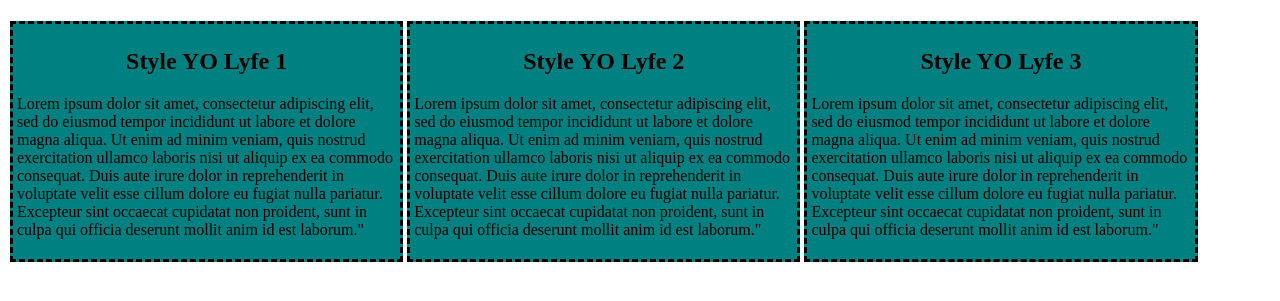
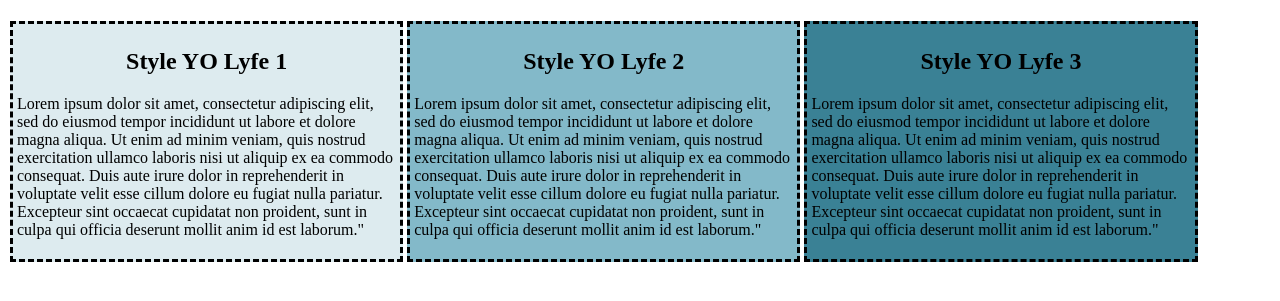
Before and after one commit to caylaxnicole/Interior, a plain HTML site: page index.html in a window 1280 px wide. Shown: the part 61-362 px from the top of the page. Drawn offline with Linux system fonts and the light colour scheme.

Commit message:
add different colors for each column, attempt to center.

```diff
--- a/css/styles.css
+++ b/css/styles.css
@@ -1,9 +1,33 @@
-.column {
+.block {
+  width: 100%;
+  margin-left: auto;
+  margin-right: auto;
+}
+
+.column-1 {
   width: 30%;
   float: left;
   padding: 4px;
   margin: 2px;
-  background-color: teal;
+  background-color: #DDEBEF;
+  border: 3px dashed black;
+}
+
+.column-2 {
+  width: 30%;
+  float: left;
+  padding: 4px;
+  margin: 2px;
+  background-color: #83B9C9;
+  border: 3px dashed black;
+}
+
+.column-3 {
+  width: 30%;
+  float: left;
+  padding: 4px;
+  margin: 2px;
+  background-color: #3A8195;
   border: 3px dashed black;
 }
 
--- a/index.html
+++ b/index.html
@@ -7,17 +7,19 @@
   </head>
   <body>
     <h1>Style Station</h1>
-    <div class="column">
+    <div class="block">
+      <div class="column-1">
         <h2>Style YO Lyfe 1</h2>
         <p>Lorem ipsum dolor sit amet, consectetur adipiscing elit, sed do eiusmod tempor incididunt ut labore et dolore magna aliqua. Ut enim ad minim veniam, quis nostrud exercitation ullamco laboris nisi ut aliquip ex ea commodo consequat. Duis aute irure dolor in reprehenderit in voluptate velit esse cillum dolore eu fugiat nulla pariatur. Excepteur sint occaecat cupidatat non proident, sunt in culpa qui officia deserunt mollit anim id est laborum."</p>
       </div>
-    <div class="column">
+      <div class="column-2">
         <h2>Style YO Lyfe 2</h2>
         <p>Lorem ipsum dolor sit amet, consectetur adipiscing elit, sed do eiusmod tempor incididunt ut labore et dolore magna aliqua. Ut enim ad minim veniam, quis nostrud exercitation ullamco laboris nisi ut aliquip ex ea commodo consequat. Duis aute irure dolor in reprehenderit in voluptate velit esse cillum dolore eu fugiat nulla pariatur. Excepteur sint occaecat cupidatat non proident, sunt in culpa qui officia deserunt mollit anim id est laborum."</p>
       </div>
-    <div class="column">
+      <div class="column-3">
         <h2>Style YO Lyfe 3</h2>
         <p>Lorem ipsum dolor sit amet, consectetur adipiscing elit, sed do eiusmod tempor incididunt ut labore et dolore magna aliqua. Ut enim ad minim veniam, quis nostrud exercitation ullamco laboris nisi ut aliquip ex ea commodo consequat. Duis aute irure dolor in reprehenderit in voluptate velit esse cillum dolore eu fugiat nulla pariatur. Excepteur sint occaecat cupidatat non proident, sunt in culpa qui officia deserunt mollit anim id est laborum."</p>
+      </div>
     </div>
 
   </body>
```
Lines whose indentation alone changed are shown as unchanged.
